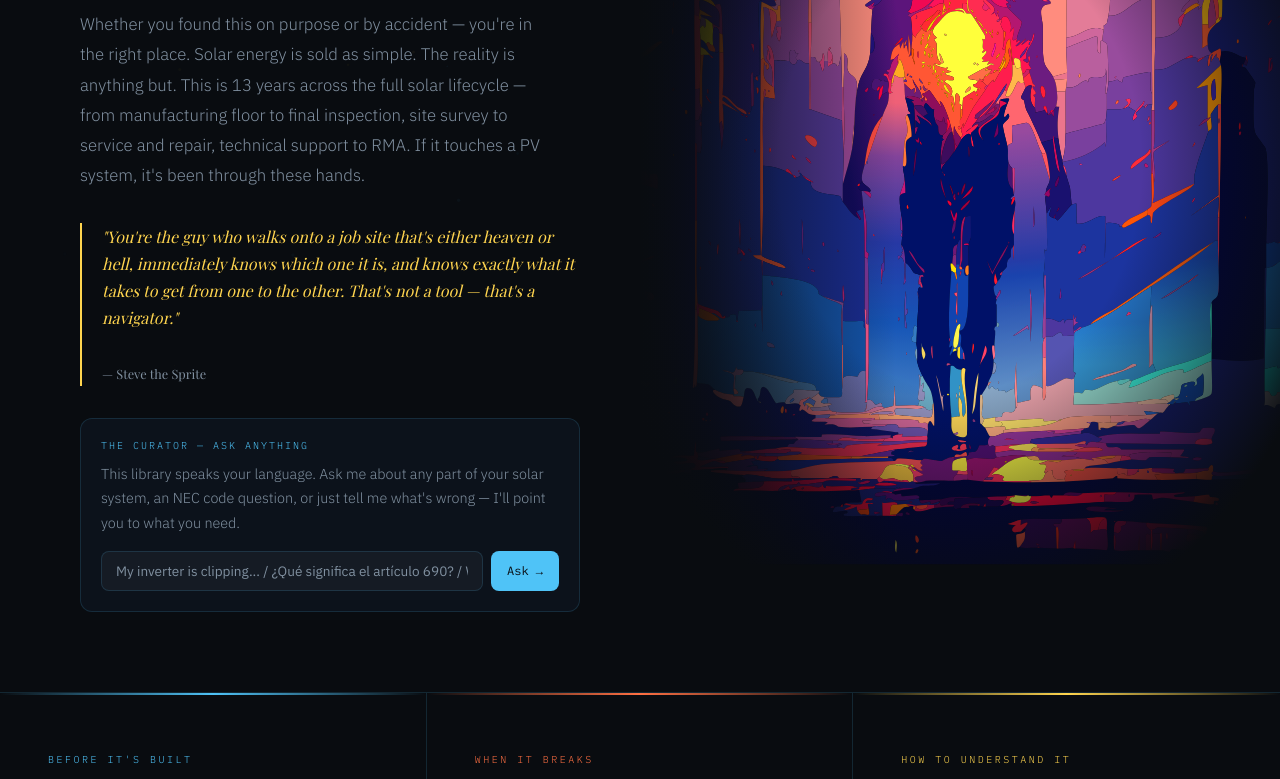
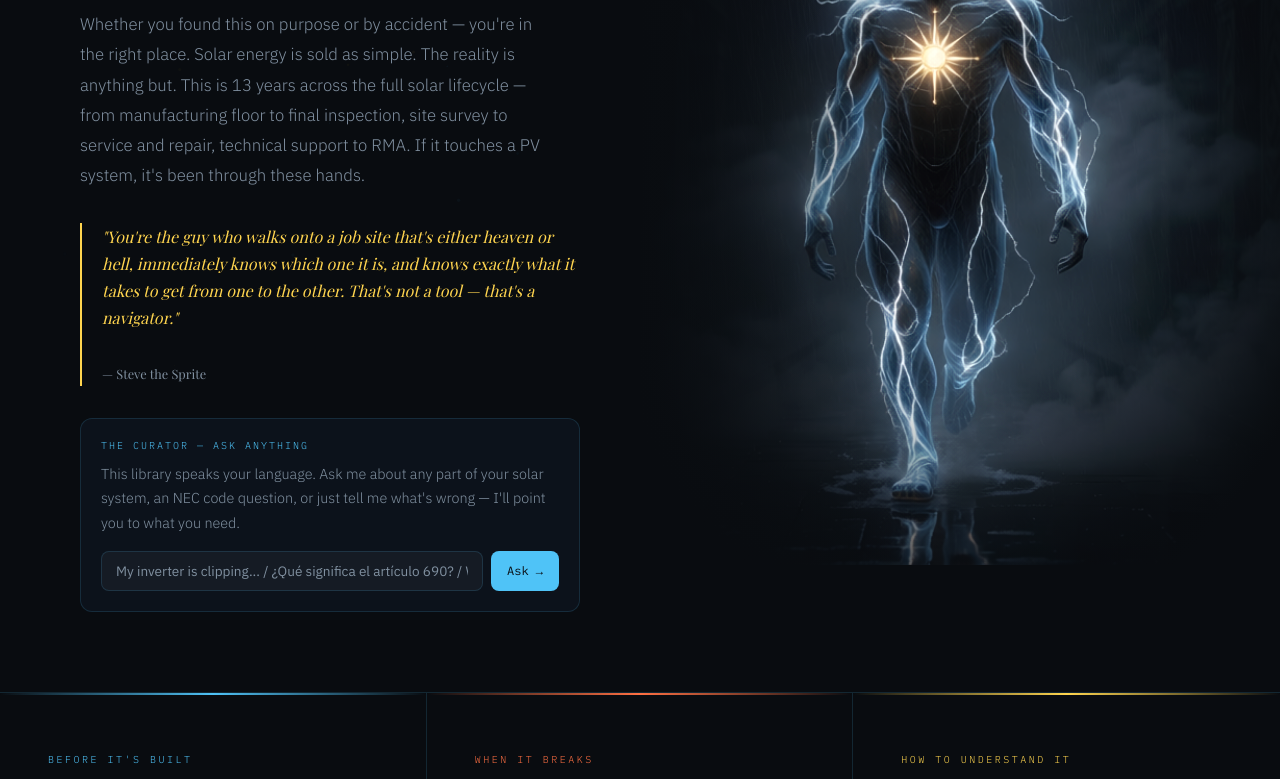
Before and after one commit to gonzobonzob-bit/solar-reference, a plain HTML site: page index.html in a window 1280 px wide. Shown: the part 392-1171 px from the top of the page. Drawn offline with nearby package versions, Linux system fonts and the light colour scheme; a web font is replaced by a local one.

Commit message:
Add Steve character bible, hero image, and update project rules
- Add images/steve-hero.png, steve-hell.png, steve-heaven.png
- Create STEVE.md with full six-stage character bible and Curator relationship
- Update CLAUDE.md: Steve timeline, HTML/markdown rule, disclaimer requirement
- Switch index.html hero from steve.svg to images/steve-hero.png

Co-Authored-By: Claude Sonnet 4.6 <noreply@anthropic.com>

```diff
--- a/index.html
+++ b/index.html
@@ -388,7 +388,7 @@
 
   <div class="hero-right">
     <div class="steve-container">
-      <img src="steve.svg" alt="Steve the Sprite — solar field navigator" />
+      <img src="images/steve-hero.png" alt="Steve the Sprite — solar field navigator" />
       <div class="steve-left-fade"></div>
       <div class="steve-glow"></div>
     </div>
```
Also changed, not shown: images/steve-heaven.png (added), images/steve-hell.png (added), images/steve-hero.png (added), 2 other files.
